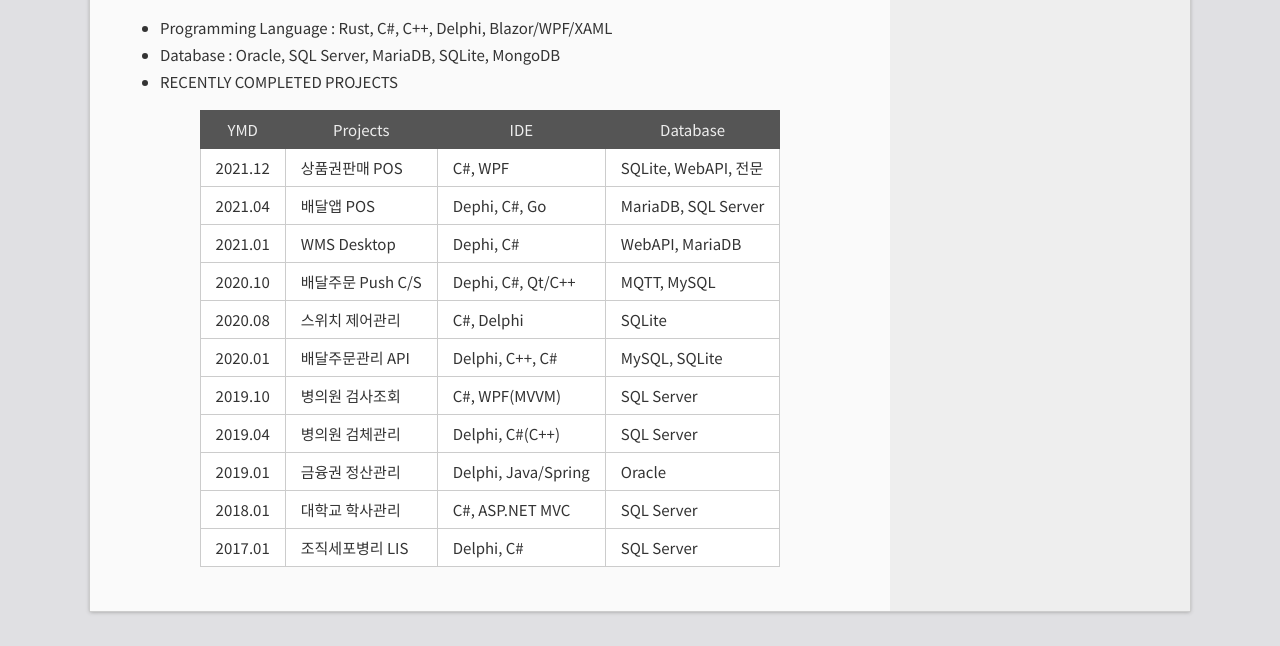
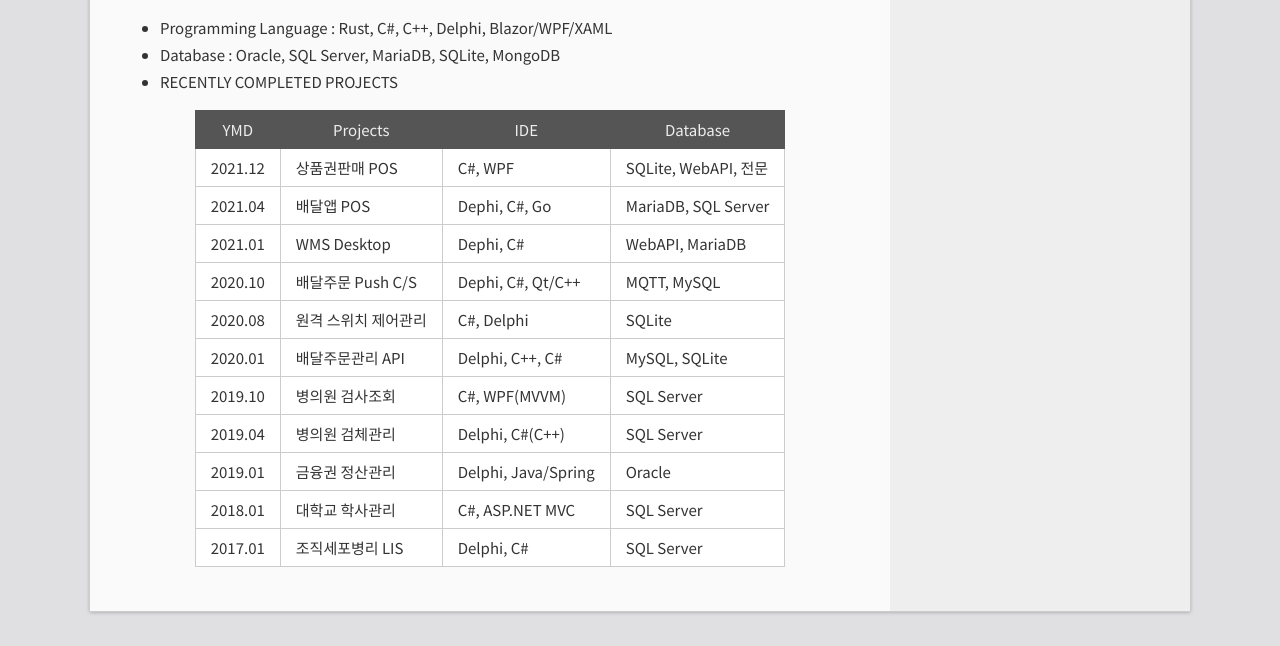
Before and after one commit to DebugJO/rustlang, a Jekyll site: the page built from about.md, in a window 1280 px wide. Shown: the part 651-1297 px from the top of the page. Built offline with Jekyll 4.4.1, drawn with Linux system fonts in a browser that asks for light colours.

Commit message:
Update about.md

```diff
--- a/about.md
+++ b/about.md
@@ -29,7 +29,7 @@ Thank you for visiting our website. Please do not hesitate to contact me with an
 | 2021.04 | 배달앱 POS | Dephi, C#, Go | MariaDB, SQL Server |
 | 2021.01 | WMS Desktop | Dephi, C# | WebAPI, MariaDB |
 | 2020.10 | 배달주문 Push C/S | Dephi, C#, Qt/C++ | MQTT, MySQL |
-| 2020.08 | 스위치 제어관리 | C#, Delphi | SQLite |
+| 2020.08 | 원격 스위치 제어관리 | C#, Delphi | SQLite |
 | 2020.01 | 배달주문관리 API | Delphi, C++, C# | MySQL, SQLite |
 | 2019.10 | 병의원 검사조회 | C#, WPF(MVVM) | SQL Server |
 | 2019.04 | 병의원 검체관리 | Delphi, C#(C++) | SQL Server |
```
